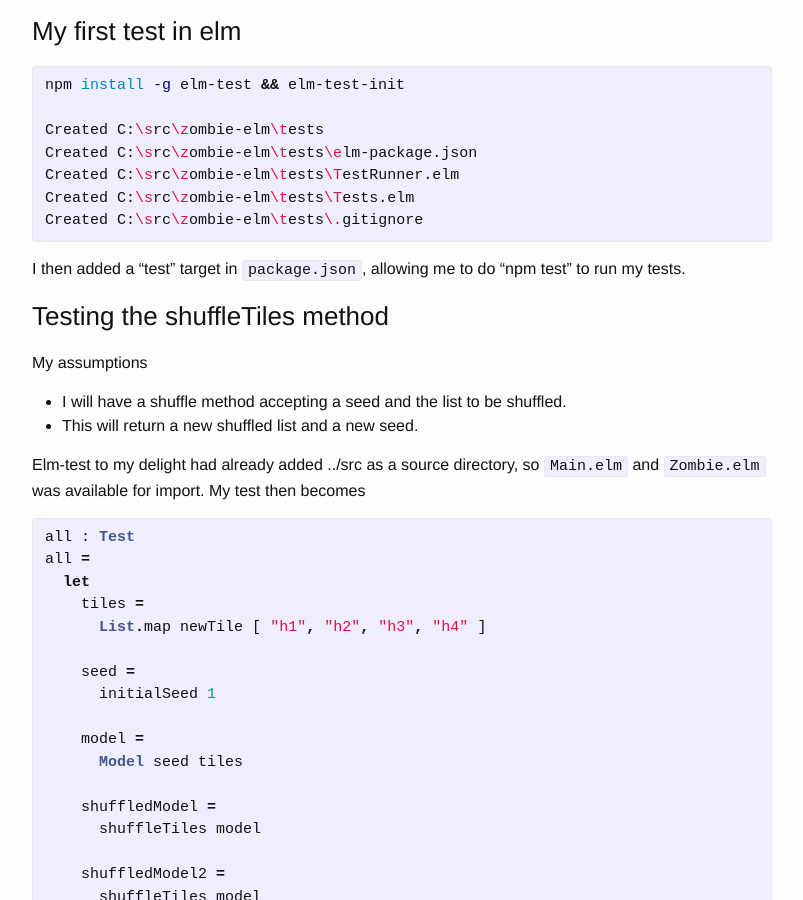
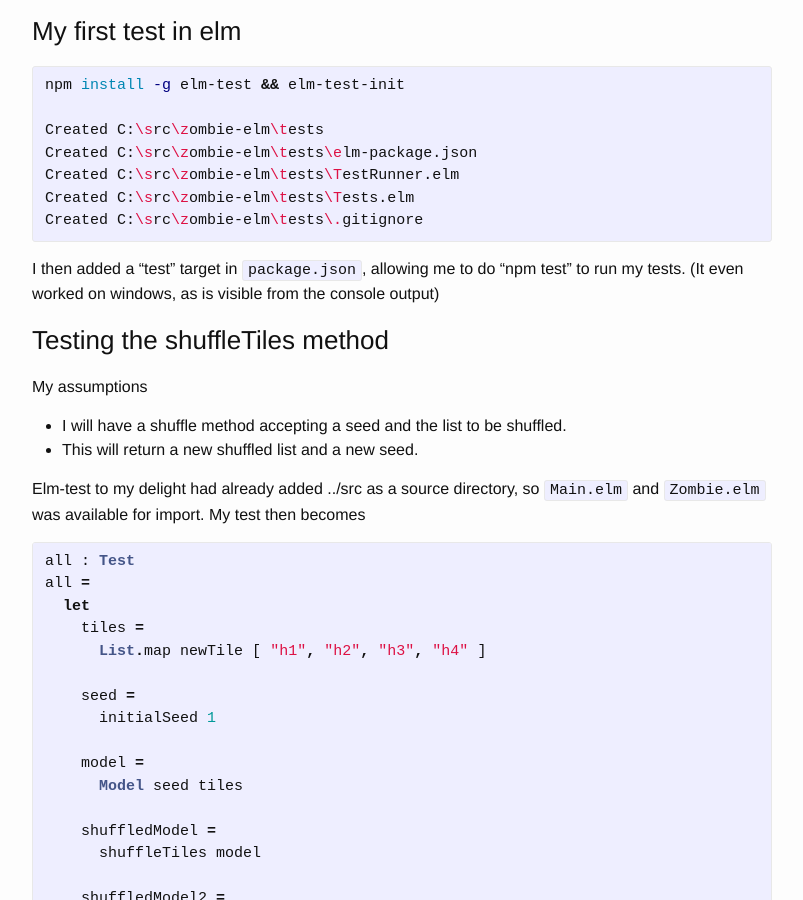
Before and after one commit to chriswk/chriswk.github.io, a Jekyll site: the page built from _posts/2016-04-26-zombie-elm-part3-testing.markdown, in a window 1280 px wide and 900 px high, scrolled down 449 px. Shown: the whole window, without its empty margins (238-1041 px from the left). Built offline with Jekyll 4.4.1, drawn with Linux system fonts in a browser that asks for light colours.

Commit message:
Added comment about working on Windows

```diff
--- a/_posts/2016-04-26-zombie-elm-part3-testing.markdown
+++ b/_posts/2016-04-26-zombie-elm-part3-testing.markdown
@@ -30,7 +30,7 @@ Created C:\src\zombie-elm\tests\.gitignore
 
 {% endhighlight %}
 
-I then added a "test" target in `package.json`, allowing me to do "npm test" to run my tests.
+I then added a "test" target in `package.json`, allowing me to do "npm test" to run my tests. (It even worked on windows, as is visible from the console output)
 
 ### Testing the shuffleTiles method
 My assumptions
```
